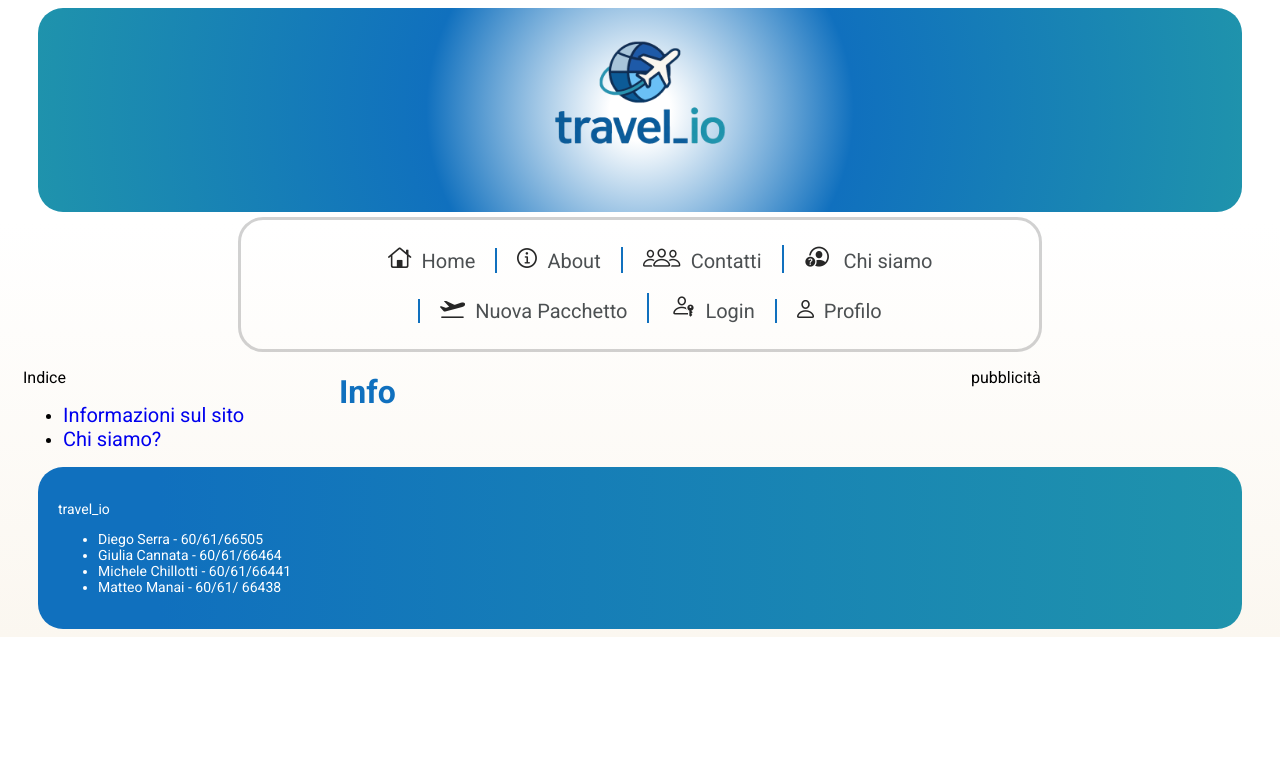
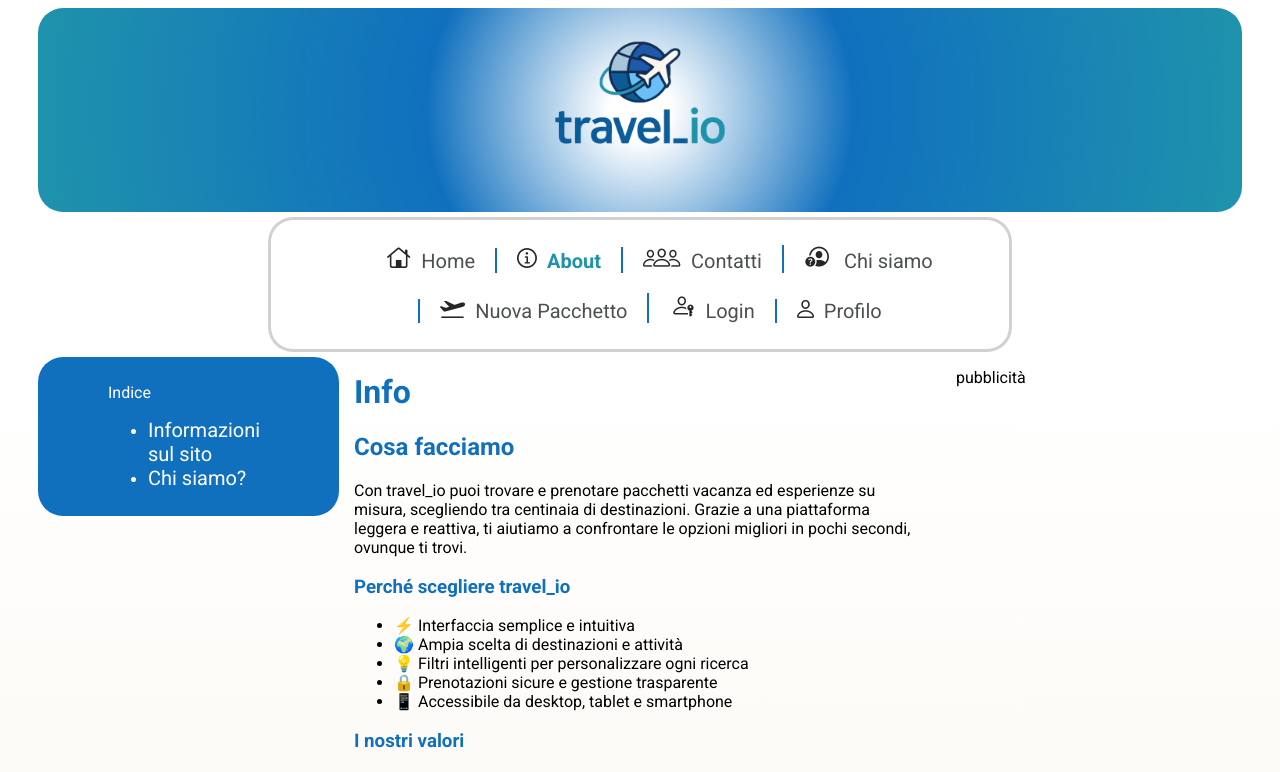
Before and after one commit to diiego-s/FPW_Project, a Vue app in the folder Travel_io/: page /about in a window 1280 px wide. Shown: the top 772 px of the page. Built offline with nearby package versions, Linux system fonts and the light colour scheme.

Commit message:
aggiunta pagina about,  aggiornamento navbar, modifica stile infobar,  robe di css varie

```diff
--- a/Travel_io/src/App.vue
+++ b/Travel_io/src/App.vue
@@ -7,6 +7,7 @@
 </script>
 
 <template>
+  <div id="box">
     <Header></Header>
       <div class="cols">
         <InfoBar></InfoBar>
@@ -14,10 +15,15 @@
         <Ad></Ad>
       </div>
       <Footer></Footer>
+  </div>
 </template>
 
 <style>
 .cols {
   overflow: hidden;
 }
+#box{
+  margin-left: 30px;
+  margin-right: 30px;
+}
 </style>
--- a/Travel_io/src/assets/base.css
+++ b/Travel_io/src/assets/base.css
@@ -33,6 +33,10 @@ body{
         position: sticky;
         top: 0px;
     }
+
+    header{
+        background: radial-gradient(circle, var(--white)5%, var(--primary)35%, var(--tertiary));
+    }
 }
 
 @media only screen and (max-width: 768px){
@@ -54,4 +58,8 @@ body{
         display: list-item;
         border-left: none;
     }
+
+    header{
+        background: radial-gradient(circle, var(--white)50%, var(--primary)35%, var(--tertiary));
+    }
 }
--- a/Travel_io/src/assets/main.css
+++ b/Travel_io/src/assets/main.css
@@ -5,12 +5,9 @@ body{
 }
 
 header{
-    background: radial-gradient(circle, var(--white)5%, var(--primary)35%, var(--tertiary));
     text-align: center;
     margin-bottom: 0px;
     border-radius: 25px;
-    margin-left: 30px;
-    margin-right: 30px;
 }
 
 footer{
@@ -20,8 +17,6 @@ footer{
     padding: 20px;
     font-size: 14px;
     border-radius: 25px;
-    margin-left: 30px;
-    margin-right: 30px;
 }
 
 h1, h2, h3{
@@ -42,4 +37,5 @@ nav{
     margin-top: 5px;
     margin-left: 230px;
     margin-right: 230px;
+    background-color: rgba(255, 255, 255, 0.865);
 }
--- a/Travel_io/src/components/InfoBar.vue
+++ b/Travel_io/src/components/InfoBar.vue
@@ -3,7 +3,7 @@
 </script>
 
 <template>
-    <div class="col-1">
+    <div id="infobar" class="col-1">
          <p>Indice</p>
          <ul id="indice">
             <li><RouterLink to="/about">Informazioni sul sito</RouterLink></li>
@@ -11,3 +11,20 @@
          </ul>
       </div>
 </template>
+
+<style>
+    #infobar{
+        background-color: var(--primary);
+        color: var(--white);
+        border-radius: 25px;
+        margin-bottom: 5px;
+        margin-top: 5px;
+        padding-left: 70px;
+        padding-right: 70px;
+        padding-top: 10px;
+        padding-bottom: 10px;
+    }
+    #infobar a{
+        color: var(--white);
+    }
+</style>
--- a/Travel_io/src/components/NavBar.vue
+++ b/Travel_io/src/components/NavBar.vue
@@ -5,18 +5,22 @@
 <template>
     <nav id="navbar">
             <ul>
-                <li><RouterLink to = "/"><img class="icon" src="../assets/img/home.png" alt="icona home">Home</RouterLink></li>
-                <li><RouterLink to="/about"><img class="icon" src="../assets/img/about.png" alt="icona about">About</RouterLink></li>
-                <li><RouterLink to="/contacts"><img class="icon" src="../assets/img/contacts.png" alt="icona contacts">Contatti</RouterLink></li>
-                <li><RouterLink to="/who"><img class="icon" src="../assets/img/who.png" alt="icona who">Chi siamo</RouterLink></li>
-                <li><RouterLink to="/newPackage"><img class="icon" src="../assets/img/newPackage.png" alt="icona newPackage">Nuova Pacchetto</RouterLink></li>
-                <li><RouterLink to="/login"><img class="icon" src="../assets/img/login.png" alt="icona login">Login</RouterLink></li>
-                <li><RouterLink to="/profile"><img class="icon" src="../assets/img/profile.png" alt="icona profile">Profilo</RouterLink></li>
+                <li><RouterLink exact-active-class="active" to = "/"><img class="icon" src="../assets/img/home.png" alt="icona home">Home</RouterLink></li>
+                <li><RouterLink exact-active-class="active" to="/about"><img class="icon" src="../assets/img/about.png" alt="icona about">About</RouterLink></li>
+                <li><RouterLink exact-active-class="active" to="/contacts"><img class="icon" src="../assets/img/contacts.png" alt="icona contacts">Contatti</RouterLink></li>
+                <li><RouterLink exact-active-class="active" to="/who"><img class="icon" src="../assets/img/who.png" alt="icona who">Chi siamo</RouterLink></li>
+                <li><RouterLink exact-active-class="active" to="/newPackage"><img class="icon" src="../assets/img/newPackage.png" alt="icona newPackage">Nuova Pacchetto</RouterLink></li>
+                <li><RouterLink exact-active-class="active" to="/login"><img class="icon" src="../assets/img/login.png" alt="icona login">Login</RouterLink></li>
+                <li><RouterLink exact-active-class="active" to="/profile"><img class="icon" src="../assets/img/profile.png" alt="icona profile">Profilo</RouterLink></li>
             </ul>
         </nav>
 </template>
 
 <style>
+    .active{
+        color: var(--tertiary);
+        font-weight: bold;
+    }
     .icon{
         margin-right: 10px;
         text-align: center;
--- a/Travel_io/src/views/AboutView.vue
+++ b/Travel_io/src/views/AboutView.vue
@@ -1,5 +1,23 @@
 <template>
     <div class="col-2">
         <h1>Info</h1>
+        <article>
+        <h2>Cosa facciamo</h2>
+        <p>Con travel_io puoi trovare e prenotare pacchetti vacanza ed esperienze su misura, scegliendo tra centinaia di destinazioni. Grazie a una piattaforma leggera e reattiva, ti aiutiamo a confrontare le opzioni migliori in pochi secondi, ovunque ti trovi.</p>
+
+        <h3>Perché scegliere travel_io</h3>
+        <ul>
+            <li>⚡ Interfaccia semplice e intuitiva</li>
+            <li>🌍 Ampia scelta di destinazioni e attività</li>
+            <li>💡 Filtri intelligenti per personalizzare ogni ricerca</li>
+            <li>🔒 Prenotazioni sicure e gestione trasparente</li>
+            <li>📱 Accessibile da desktop, tablet e smartphone</li>
+        </ul>
+
+        <h3>I nostri valori</h3>
+        <p>In travel_io crediamo che ogni viaggio debba essere un’esperienza positiva, sia per chi parte sia per chi accoglie. Per questo ci impegniamo a promuovere un turismo consapevole, sostenibile e rispettoso delle culture locali. Collaboriamo solo con partner affidabili, selezionati per qualità e serietà.</p>
+
+        <p>Hai bisogno di aiuto? Visita la nostra pagina contatti o scrivici: il nostro team è sempre pronto a supportarti, dalla prenotazione alla partenza.</p>
+    </article>
     </div>
 </template>
--- a/Travel_io/src/views/WhoView.vue
+++ b/Travel_io/src/views/WhoView.vue
@@ -1,5 +1,10 @@
 <template>
     <div class="col-2">
         <h1>Chi siamo</h1>
+        <p><strong>travel_io</strong> nasce dalla passione per i viaggi e dalla volontà di semplificare la vita a chi sogna di partire. Il nostro obiettivo è offrire un’esperienza di prenotazione intuitiva, veloce e sicura, mettendo a disposizione strumenti smart e offerte sempre aggiornate per esplorare il mondo con un clic.</p>
+
+
+
+
     </div>
 </template>
```
Also changed, not shown: Travel_io/src/components/AdminCard.vue (added, +7 -0 lines). Lines whose indentation alone changed are shown as unchanged.
